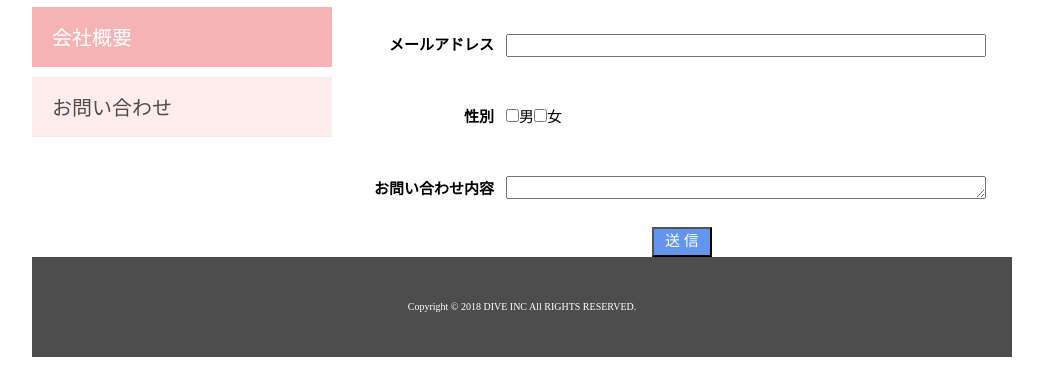
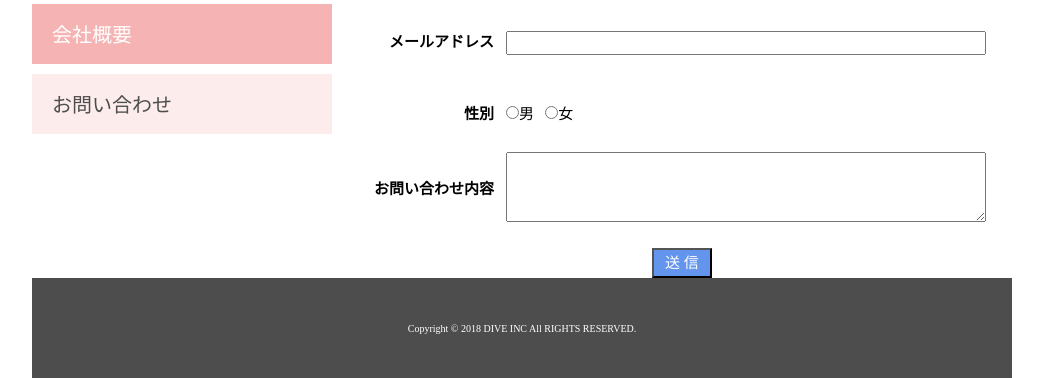
Before and after one commit to katkic/html_scc_task1, a plain HTML site: page contact.html in a window 1280 px wide. Shown: the part 861-1239 px from the top of the page, without its empty margins (118-1161 px from the left). Before the commit the page ends 1218 px from the top, so only its background shows below. Drawn offline with Linux system fonts and the light colour scheme.

Commit message:
chenge form

```diff
--- a/contact.html
+++ b/contact.html
@@ -14,6 +14,7 @@
       <a href="index.html">
         <img src="./images/logo.png" alt="企業ロゴDIVE" class="logo_image">
       </a>
+
       <nav>
         <ul class="top_menu clearfix">
           <li><a href="index.html">ホーム</a></li>
@@ -34,6 +35,7 @@
             <li><a href="company.html">会社概要</a></li>
             <li class="point"><a href="contact.html">お問い合わせ</a></li>
           </ul>
+        </nav>
       </aside><!-- /.side_menu -->
 
       <article class="content">
@@ -41,21 +43,31 @@
           <table class="contact">
             <tr>
               <th>お名前</th>
-              <td><input type="text" class="input_width"></td>
+              <td>
+                <input type="text" class="input_width">
+              </td>
             </tr>
             <tr>
               <th>メールアドレス</th>
-              <td><input type="email" class="input_width"></td>
+              <td>
+                <input type="email" class="input_width">
+              </td>
             </tr>
             <tr>
               <th>性別</th>
-              <td><input type="checkbox">男<input type="checkbox">女</td>
+              <td>
+                <input type="radio" name="seibetsu" value="1">男&nbsp;&nbsp;
+                <input type="radio" name="seibetsu" value="2">女
+              </td>
             </tr>
             <tr>
               <th>お問い合わせ内容</th>
-              <td><textarea rows="1" class="input_width"></textarea>
+              <td>
+                <textarea class="input_width"></textarea>
+              </td>
             </tr>
           </table>
+
           <div class="button_center">
             <input type="submit" value="送 信" class="button">
           </div><!-- /.btn_center -->
--- a/css/contact.css
+++ b/css/contact.css
@@ -20,11 +20,16 @@
   width: 480px;
 }
 
+textarea {
+  height: 7rem;
+}
+
 .button {
   background-color: cornflowerblue;
   color: #fff;
   width: 60px;
   height: 30px;
+  margin-top: 20px;
 }
 
 .button:hover {
--- a/css/style.css
+++ b/css/style.css
@@ -65,6 +65,7 @@ ul.top_menu {
 
 .image_area {
   width: 100%;
+  vertical-align: top;
 }
 
 .wrapper {
```
